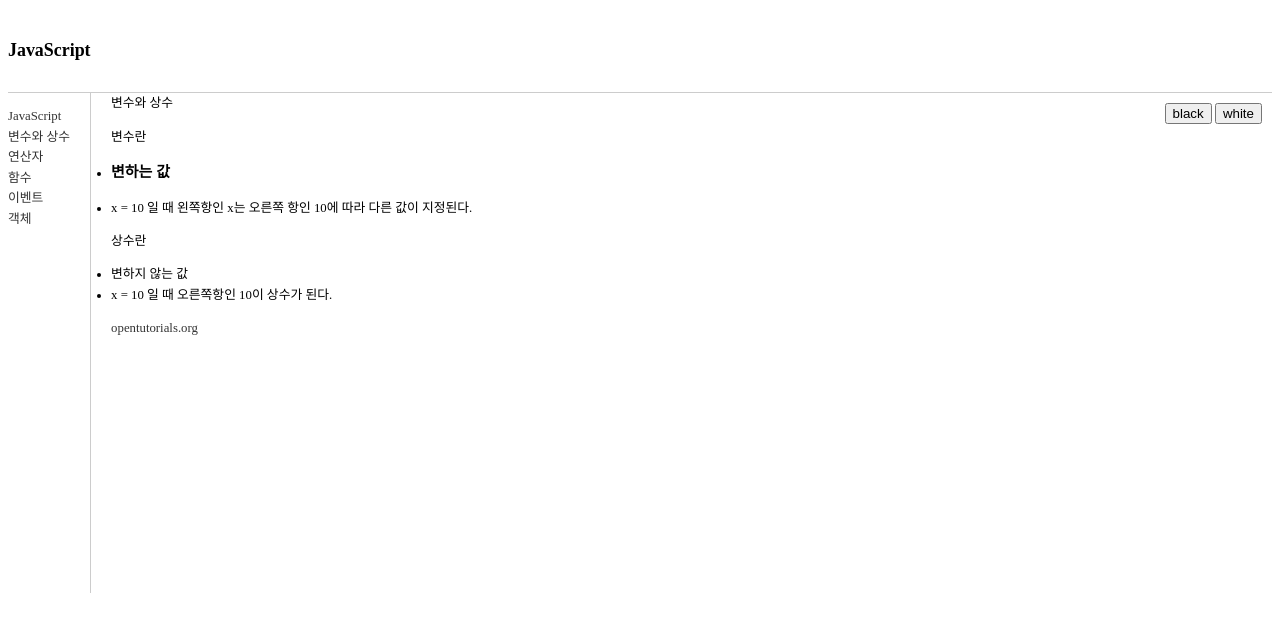
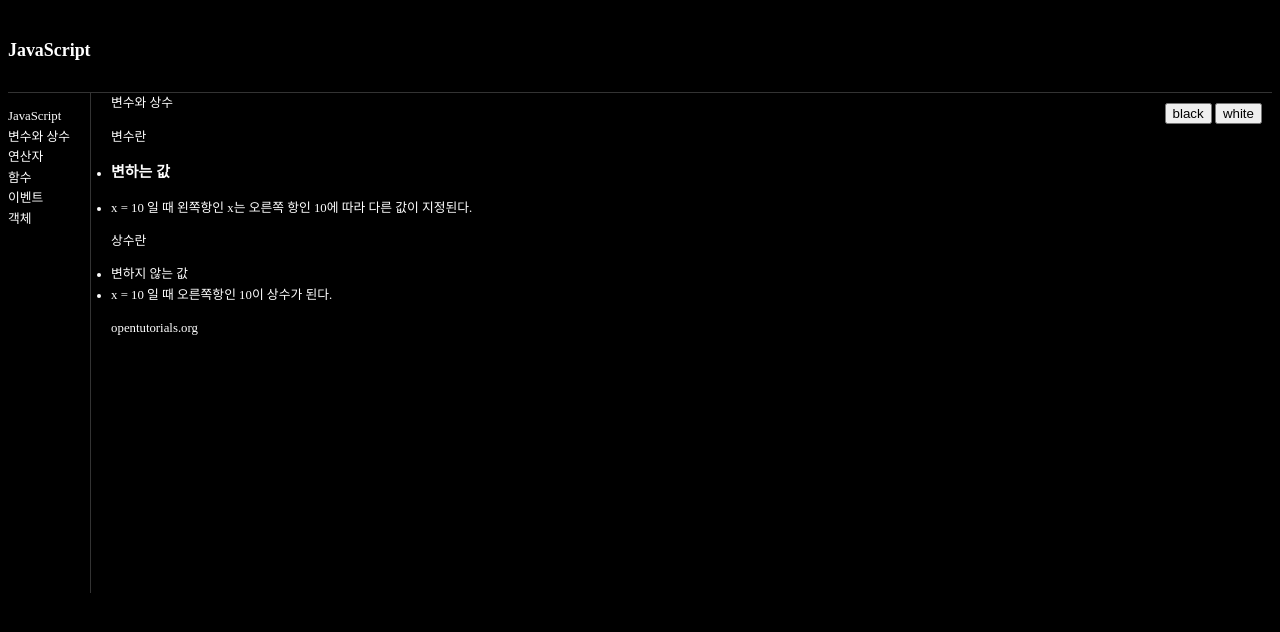
Before and after one commit to fruithoo/opentutorials-fruithoo, a plain HTML site: page index.html in a window 1280 px wide. Both pictures are taken after a click on the button "black". Drawn offline with Linux system fonts and the light colour scheme.

Commit message:
change html

```diff
--- a/index.html
+++ b/index.html
@@ -7,6 +7,22 @@
                 font-size: 0.8em;
                 font-family: dotum;
                 line-height: 1.6em;
+            }
+            body.black {
+                background-color: black;
+                color: white;
+            }
+            body.black a{
+                color:white;
+            }
+            body.black a:hover{
+                color:#f60;
+            }
+            body.black header{
+                border-bottom:1px solid #333;
+            }
+            body.black nav {
+                border-right:1px solid #333;
             }
             header {
                 border-bottom: 1px solid #ccc;
@@ -42,14 +58,16 @@
         </style>
     </head>
 
-    <body>
+    <body id="body">
         <div>
             <header>
                 <h1>JavaScript</h1>
             </header>
             <div id="toolbar">
-                <input type="button" value="black" />
-                <input type="button" value="white" />
+                <input type="button" value="black"
+                onclick="document.getElementById('body').className='black'"/>
+                <input type="button" value="white"
+                onclick="document.getElementById('body').className='white'" />
             </div>
             <nav>
                 <ul>
```
